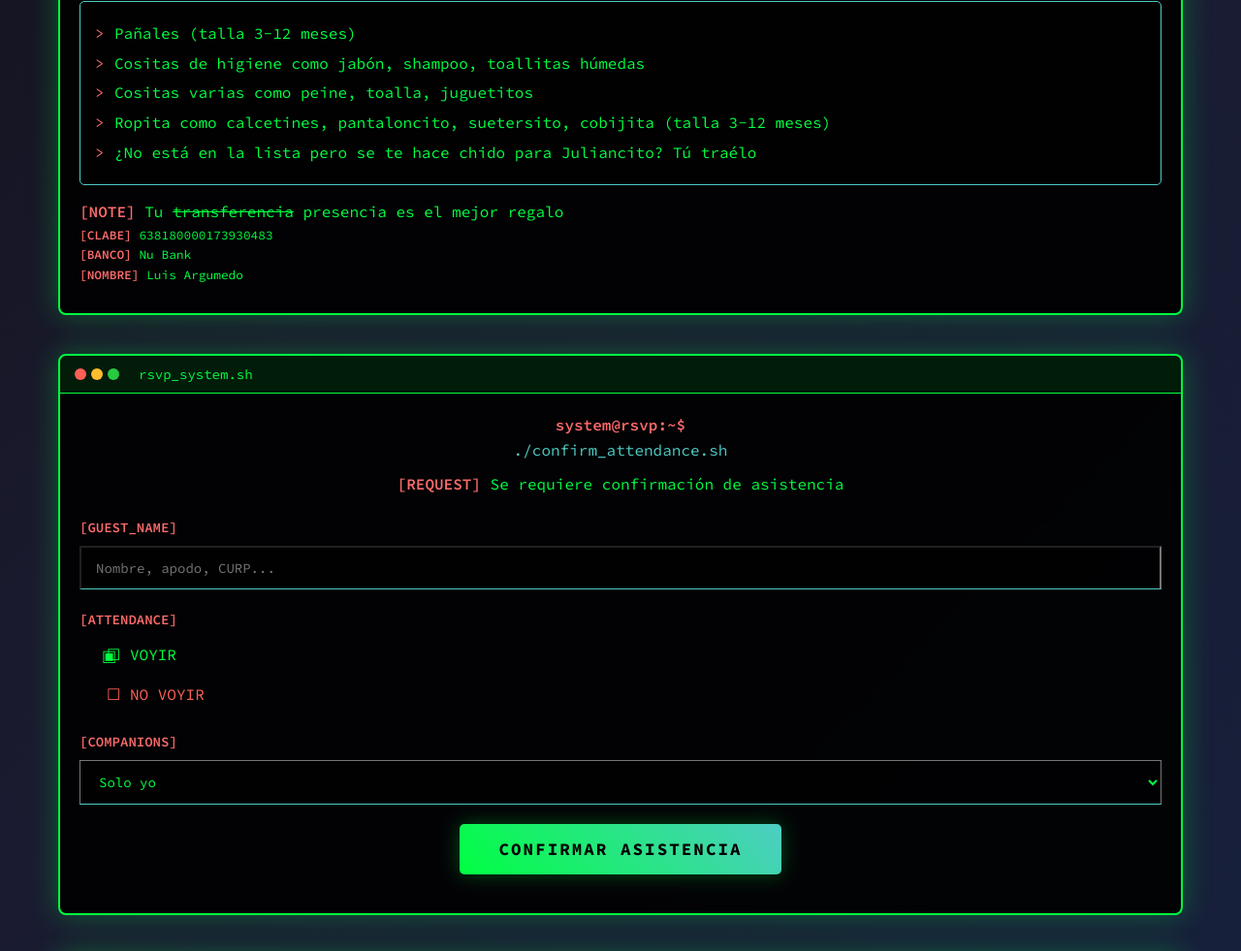
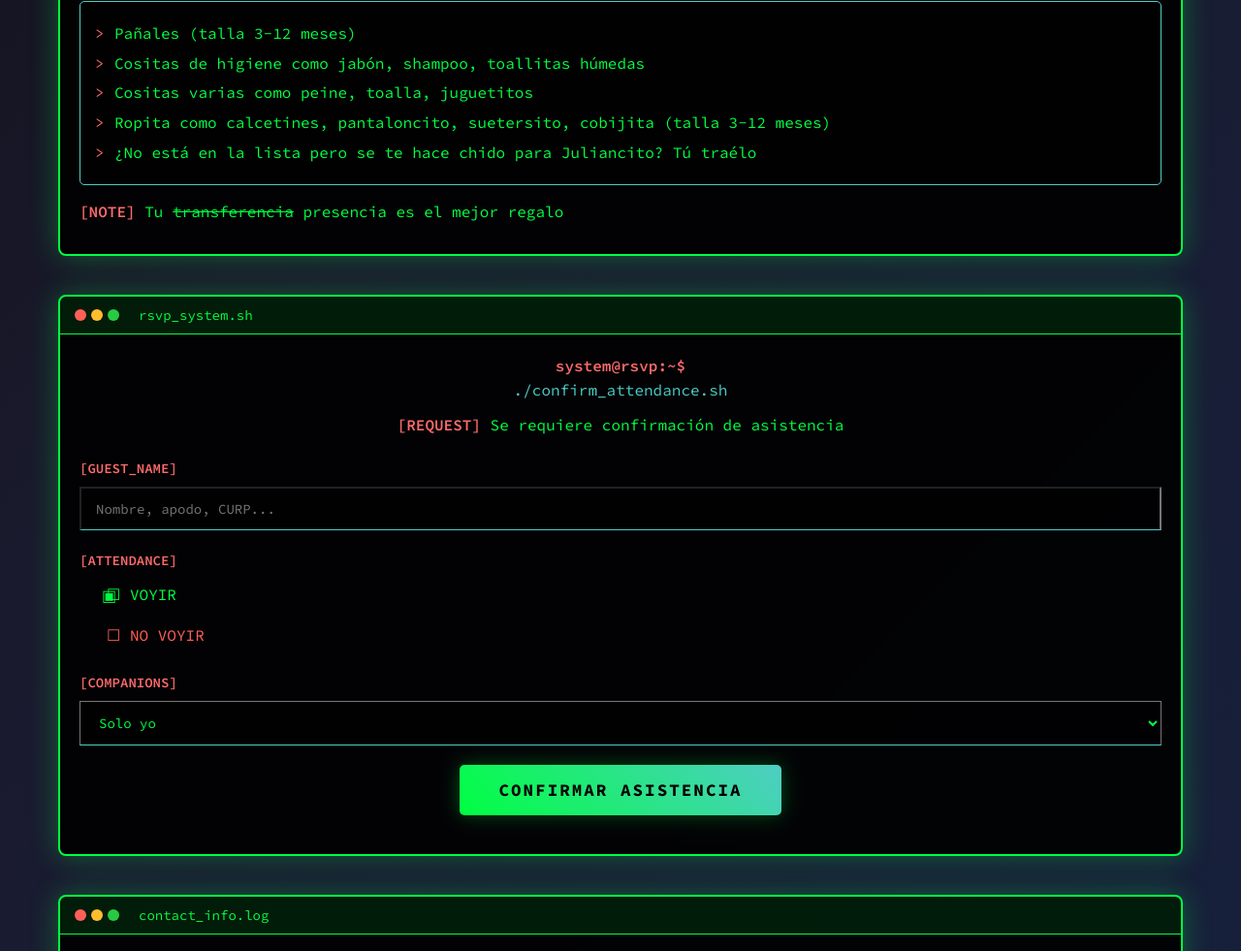
Before and after one commit to wichops/juliancito, a plain HTML site: page site/index.html in a window 1280 px wide. Shown: the part 1384-2365 px from the top of the page at 97% size. Drawn offline with Linux system fonts and the light colour scheme.

Commit message:
fix small text

```diff
--- a/site/index.html
+++ b/site/index.html
@@ -374,7 +374,8 @@
         }
 
         .sm {
-            font-size: 0.8rem;
+            display: none;
+            font-size: 0.5rem;
         }
     </style>
 </head>
```
